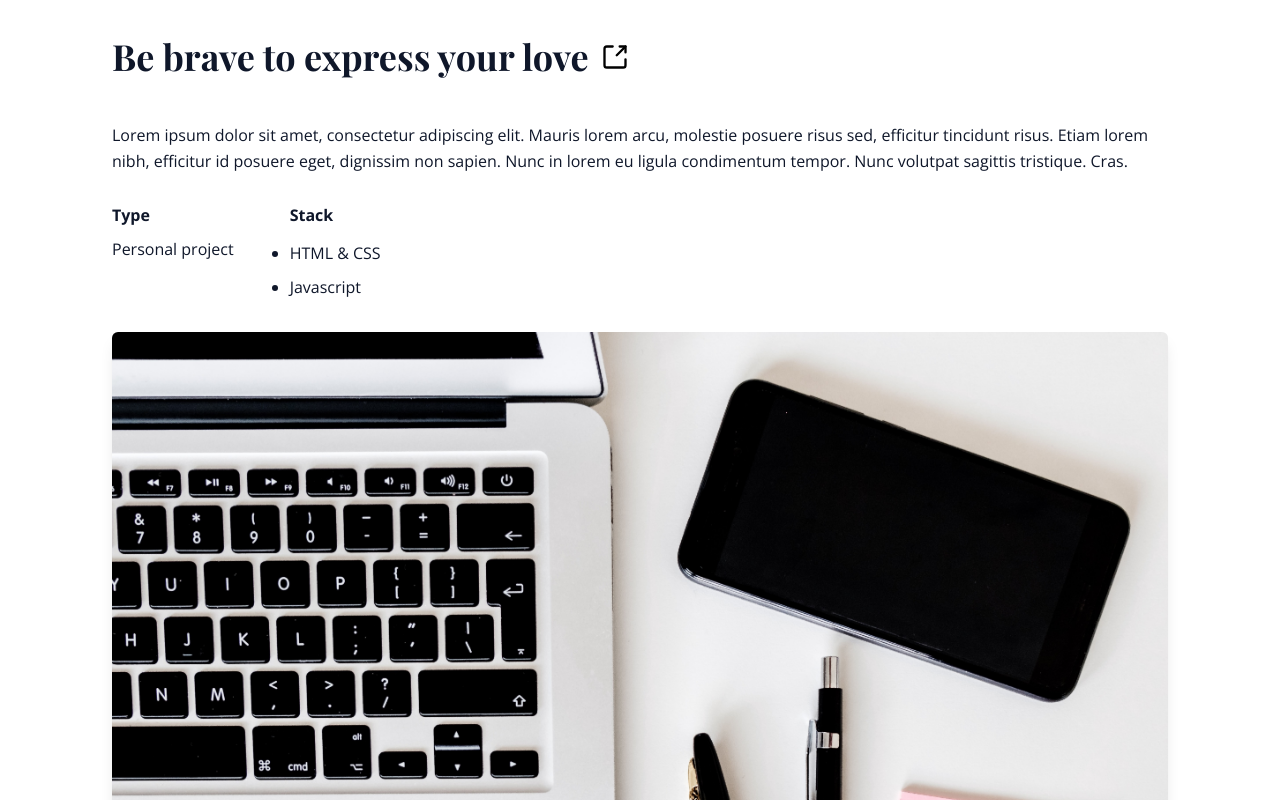
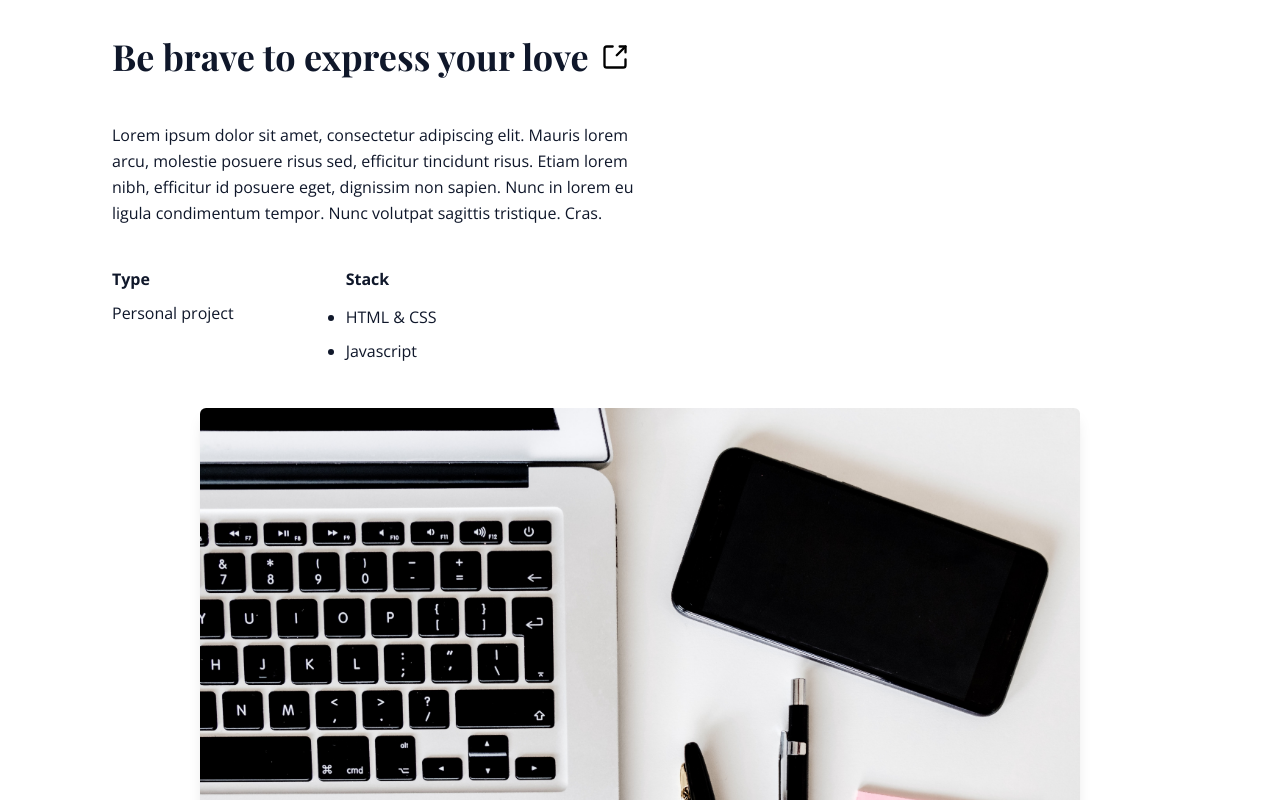
Before and after one commit to HarukiNguyen/portfolio, a React (Vite) app: page /express-your-love in a window 1280 px wide. Shown: the part 160-960 px from the top of the page. Built offline with nearby package versions, Linux system fonts and the light colour scheme.

Commit message:
feat(responsive): :iphone: ProjectIntro: tablet, laptop, desktop

```diff
--- a/src/components/ProjectPage/ProjectIntro.jsx
+++ b/src/components/ProjectPage/ProjectIntro.jsx
@@ -15,8 +15,8 @@ function ProjectIntro({ detailName, url, purpose, type, stack, introImg }) {
           </div>
         </a>
       </div>
-      <p className="">{purpose}</p>
-      <dl className="py-7 flex">
+      <p className="para-max-w">{purpose}</p>
+      <dl className="py-7 laptop:py-10 flex">
         {[type, stack].map((desc, index) => {
           let title;
           let content;
@@ -33,7 +33,7 @@ function ProjectIntro({ detailName, url, purpose, type, stack, introImg }) {
           }
 
           return (
-            <div key={title} className="pr-14">
+            <div key={title} className="pr-14 tablet:pr-28">
               <dt className="pb-2 font-bold">{title}</dt>
               <dd>
                 <ul className="list-disc">{content}</ul>
@@ -42,11 +42,11 @@ function ProjectIntro({ detailName, url, purpose, type, stack, introImg }) {
           );
         })}
       </dl>
-      <div className="">
+      <div className="laptop:flex laptop:justify-center">
         <img
           src={introImg}
           alt="Introduce image"
-          className="rounded-md shadow-lg"
+          className="rounded-md shadow-lg laptop:w-10/12"
         />
       </div>
     </section>
```
